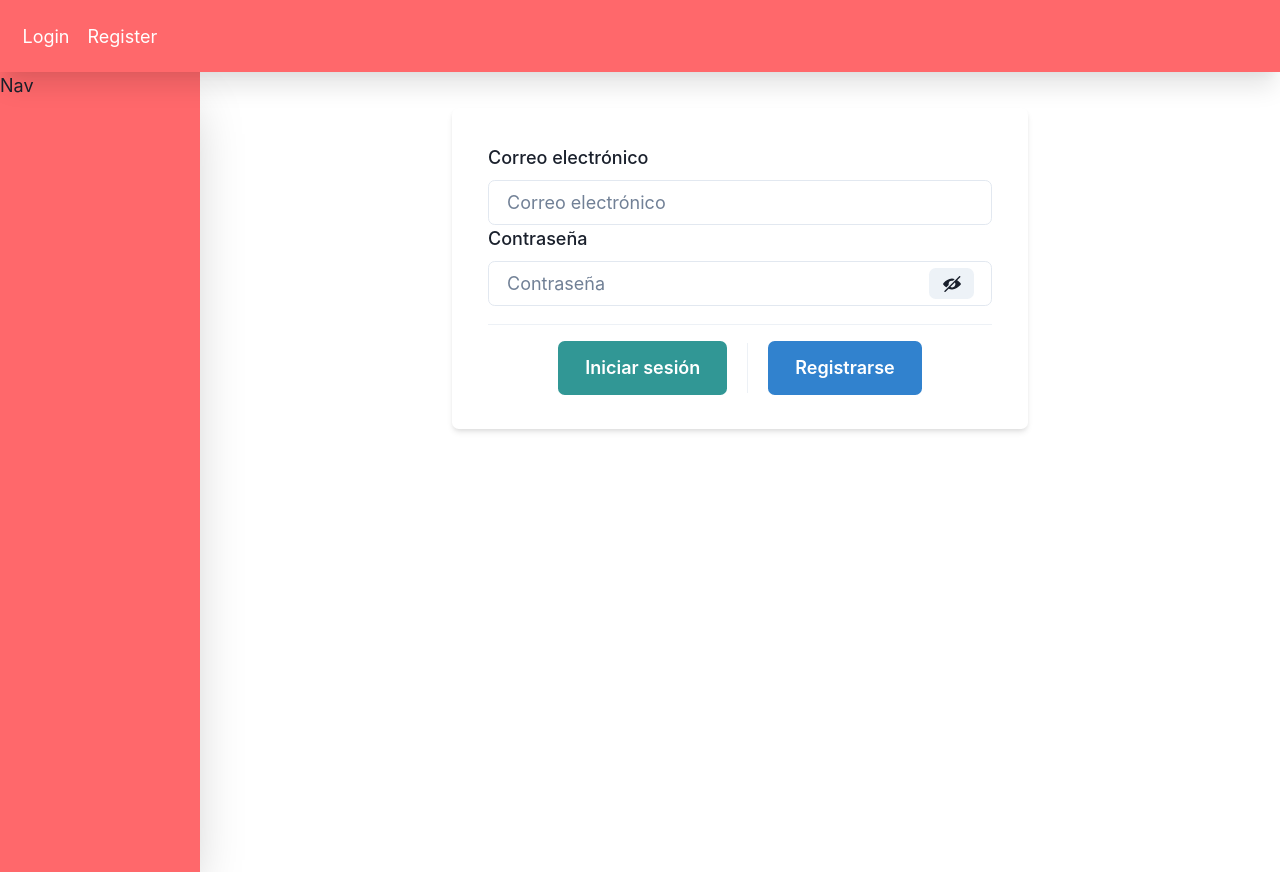
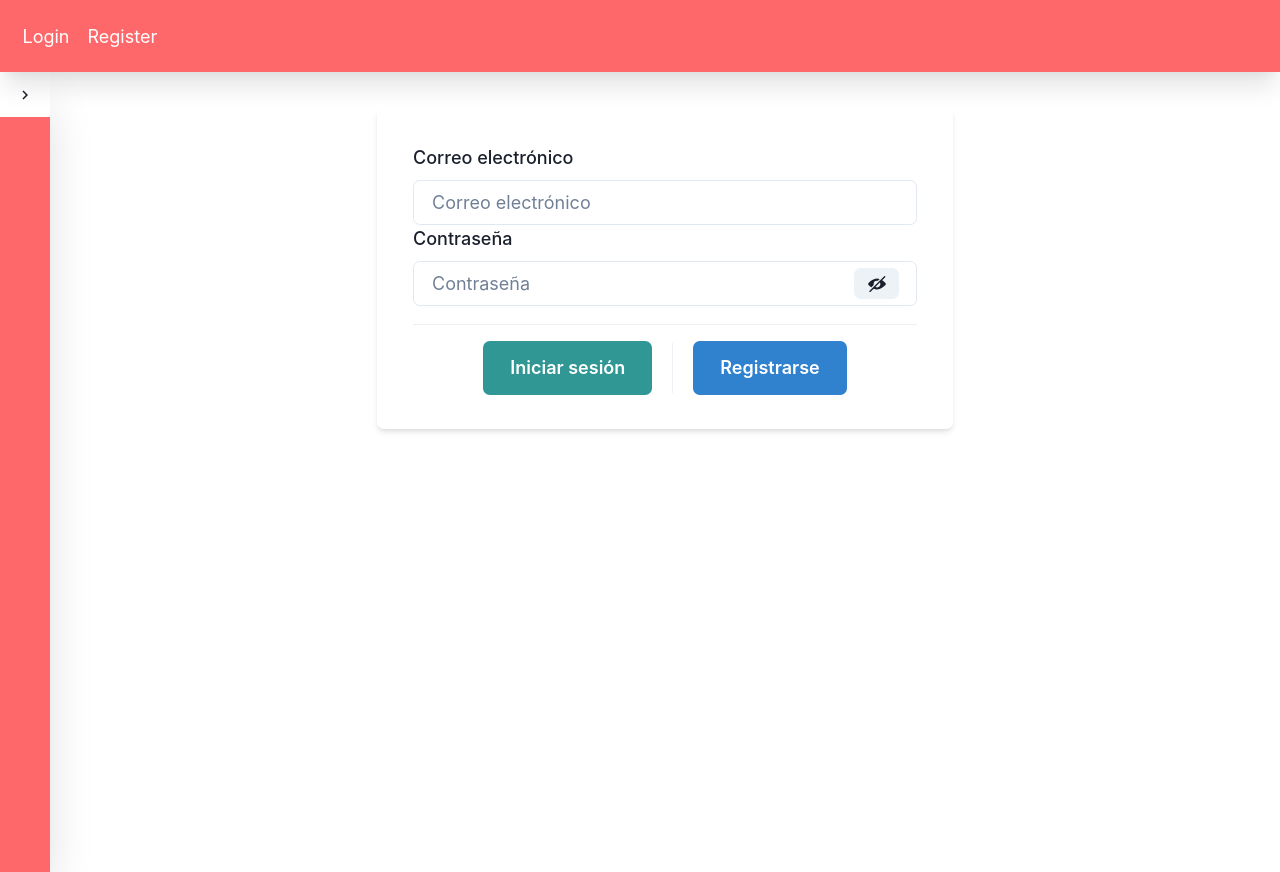
Before and after one commit to valpas312/integrador-front, a React (Vite) app: page / in a window 1280 px wide. Built offline with nearby package versions, Linux system fonts and the light colour scheme.

Commit message:
boton para desplegar sidebar

```diff
--- a/src/components/layout/Layout.jsx
+++ b/src/components/layout/Layout.jsx
@@ -1,19 +1,34 @@
 import Navbar from "../navbar/Navbar";
-import { Grid, GridItem } from "@chakra-ui/react";
+import { Grid, GridItem, Button, useDisclosure } from "@chakra-ui/react";
+import { ChevronLeftIcon, ChevronRightIcon } from "@chakra-ui/icons";
 
 // eslint-disable-next-line react/prop-types
 const Layout = ({ children }) => {
+
+  const { isOpen, onToggle } = useDisclosure();
+
   return (
     <>
       <Navbar />
       <Grid
         templateAreas={`"nav main"`}
         gridTemplateRows={"1fr"}
-        gridTemplateColumns={"200px 1fr"}
+        gridTemplateColumns={isOpen ? "200px 1fr" : "50px 1fr"}
         h="100vh"
       >
         <GridItem bg="#FF686B" boxShadow="2xl" area={"nav"}>
-          Nav
+          <Button
+            w="100%"
+            borderRadius={0}
+            bg="white"
+            onClick={onToggle}
+          >
+            {
+              isOpen ?
+                <ChevronLeftIcon /> :
+                <ChevronRightIcon />
+            }
+          </Button>
         </GridItem>
         <GridItem area={"main"}>
           {children}
```
